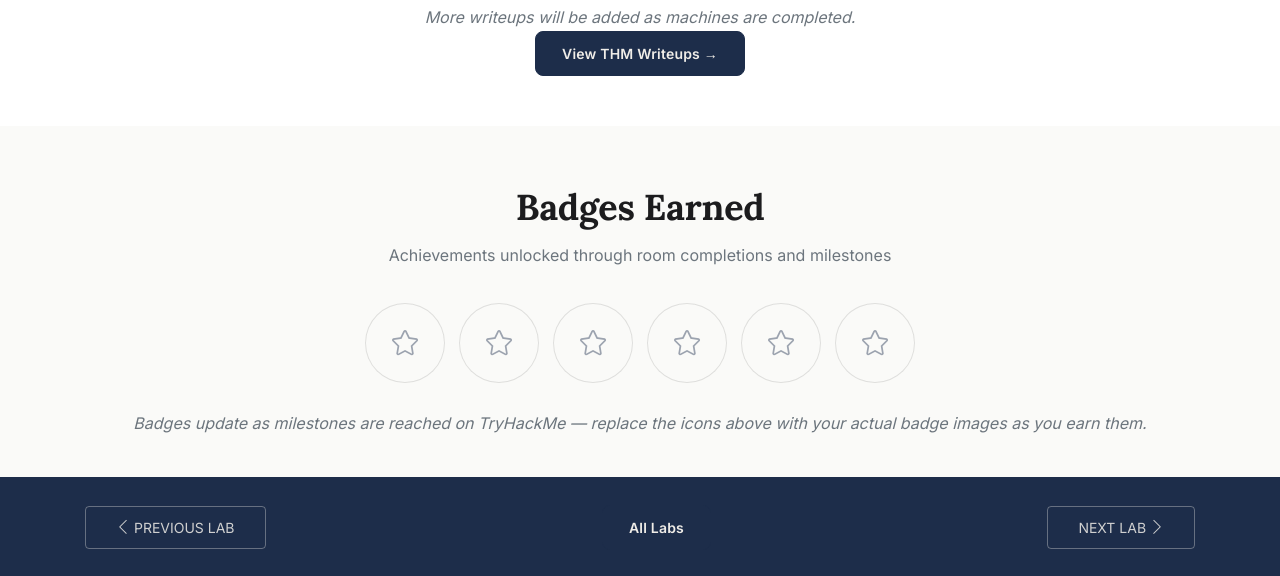
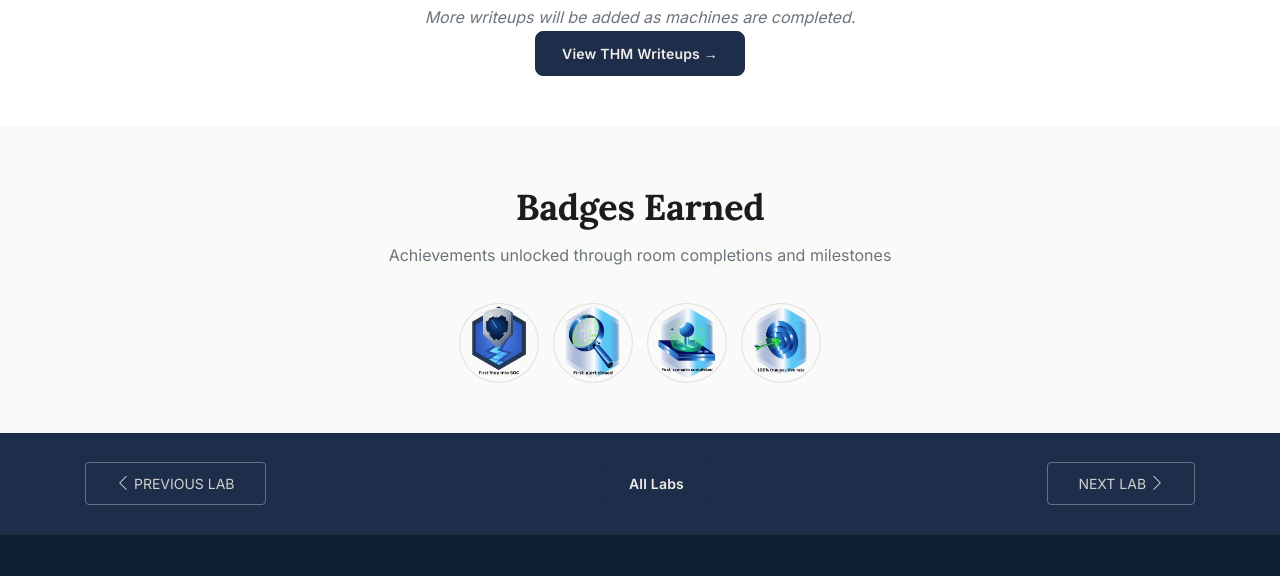
Before and after one commit to Evanildo22/inside-cyber-defense, a plain HTML site: page tryhackme.html in a window 1280 px wide. Shown: the part 2625-3201 px from the top of the page. Drawn offline with Linux system fonts and the light colour scheme; files whose address does not match are found by name.

Commit message:
Add THM earned badges with images and profile links
Replace icon placeholders in Badges Earned section with the 4 actual badge
images, each linking to its THM badge page. Add CSS so badge images fill
the circle and animate on hover.

Co-Authored-By: Claude Sonnet 4.6 <noreply@anthropic.com>

```diff
--- a/meetme/assets/css/custom.css
+++ b/meetme/assets/css/custom.css
@@ -2854,6 +2854,23 @@ a.back-to-top:focus i {
   justify-content: center;
   color: var(--text-light);
   font-size: 26px;
+  overflow: hidden;
+  text-decoration: none;
+  transition: transform 0.2s ease, box-shadow 0.2s ease;
+}
+
+a.badge-circle:hover {
+  transform: translateY(-3px) scale(1.06);
+  box-shadow: 0 6px 20px rgba(193, 17, 17, 0.2);
+  text-decoration: none;
+}
+
+.badge-circle img {
+  width: 100%;
+  height: 100%;
+  object-fit: cover;
+  border-radius: 50%;
+  display: block;
 }
 
 
--- a/tryhackme.html
+++ b/tryhackme.html
@@ -488,21 +488,19 @@
         </p>
 
         <div class="badge-grid justify-content-center wow fadeInUp" data-wow-delay="0.4s">
-          <!-- API: populate badge circles with actual badge images from THM API
-               Each badge image should be 160×160px (2× retina), circular PNG -->
-          <!-- PLACEHOLDER: replace each badge-circle with an <img> once API data is available -->
-          <div class="badge-circle"><i class="icon-star"></i></div>
-          <div class="badge-circle"><i class="icon-star"></i></div>
-          <div class="badge-circle"><i class="icon-star"></i></div>
-          <div class="badge-circle"><i class="icon-star"></i></div>
-          <div class="badge-circle"><i class="icon-star"></i></div>
-          <div class="badge-circle"><i class="icon-star"></i></div>
-          <!-- API: add more badge-circle elements as badges are earned -->
+          <a href="https://tryhackme.com/Evan.cyber/badges/first-step-into-soc?utm_campaign=social_share&utm_medium=social&utm_content=badge&utm_source=copy&sharerId=69c8130c5d26a8ce8ab7dcd8" target="_blank" rel="noopener" class="badge-circle">
+            <img src="meetme/assets/img/project-images/THM_Badges/THM_Badge1.png" alt="THM Badge: First Step into SOC">
+          </a>
+          <a href="https://tryhackme.com/Evan.cyber/badges/soc-sim-first-alert-closed?utm_campaign=social_share&utm_medium=social&utm_content=badge&utm_source=copy&sharerId=69c8130c5d26a8ce8ab7dcd8" target="_blank" rel="noopener" class="badge-circle">
+            <img src="meetme/assets/img/project-images/THM_Badges/THM_Badge2.png" alt="THM Badge: SOC Sim First Alert Closed">
+          </a>
+          <a href="https://tryhackme.com/Evan.cyber/badges/soc-sim-first-scenario-completed?utm_campaign=social_share&utm_medium=social&utm_content=badge&utm_source=copy&sharerId=69c8130c5d26a8ce8ab7dcd8" target="_blank" rel="noopener" class="badge-circle">
+            <img src="meetme/assets/img/project-images/THM_Badges/THM_Badge3.png" alt="THM Badge: SOC Sim First Scenario Completed">
+          </a>
+          <a href="https://tryhackme.com/Evan.cyber/badges/soc-sim-100-percent-true-positive-rate?utm_campaign=social_share&utm_medium=social&utm_content=badge&utm_source=copy&sharerId=69c8130c5d26a8ce8ab7dcd8" target="_blank" rel="noopener" class="badge-circle">
+            <img src="meetme/assets/img/project-images/THM_Badges/THM_Badge4.png" alt="THM Badge: SOC Sim 100% True Positive Rate">
+          </a>
         </div>
-
-        <p class="text-center text-muted mt-3" style="font-size:13px; font-style:italic;">
-          Badges update as milestones are reached on TryHackMe — replace the icons above with your actual badge images as you earn them.
-        </p>
       </div>
     </section>
 
```
Also changed, not shown: meetme/assets/img/project-images/THM_Badges/THM_Badge1.png (added), meetme/assets/img/project-images/THM_Badges/THM_Badge2.png (added), meetme/assets/img/project-images/THM_Badges/THM_Badge3.png (added), meetme/assets/img/project-images/THM_Badges/THM_Badge4.png (added).
